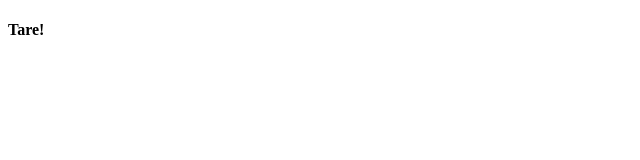
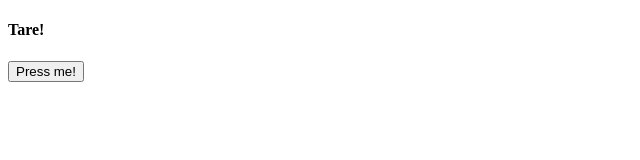
Before and after one commit to iuliabirle/Learning-js, a plain HTML site: page index.html in a window 1280 px wide. Shown: the whole page, without its empty margins (0-640 px from the left). Drawn offline with Linux system fonts and the light colour scheme.

Commit message:
button added

```diff
--- a/index.html
+++ b/index.html
@@ -8,6 +8,7 @@
 </head>
 <body>
     <h4>Tare!</h4>
+    <button id="firstButton">Press me!</button>
     <script src="./exersare.js"></script>
 </body>
 </html>
```
